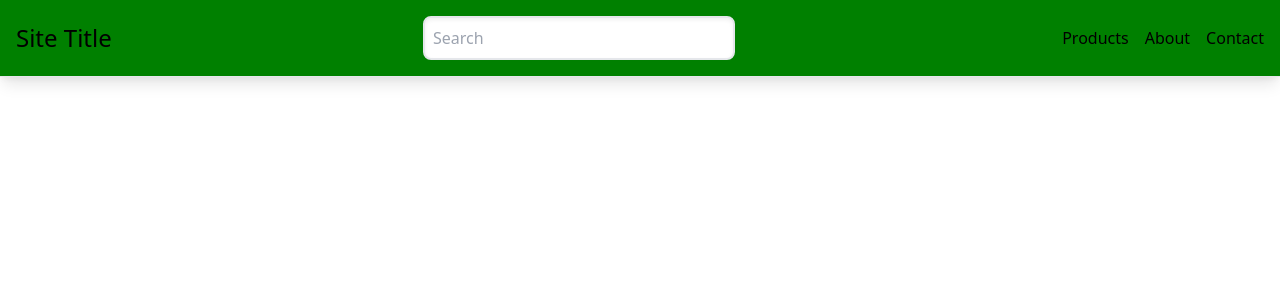
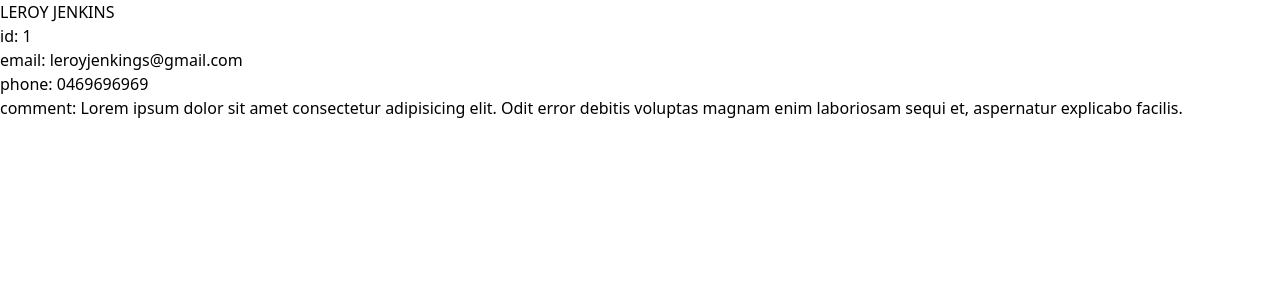
Before and after one commit to Laurent-Bosteels/MEAN, an Angular app in the folder client/: page / in a window 1280 px wide. Shown: the top 300 px of the page. Built offline with nearby package versions, Linux system fonts and the light colour scheme.

Commit message:
friend interface

```diff
--- a/client/src/app/app.component.html
+++ b/client/src/app/app.component.html
@@ -1,51 +1,2 @@
-<header class="border-b md:flex md:items-center md:justify-between p-4 pb-0 shadow-lg md:pb-4">
-
-  <!-- Logo text or image -->
-  <div class="flex items-center justify-between mb-4 md:mb-0">
-    <h1 class="leading-none text-2xl text-grey-darkest">
-      <a class="no-underline text-grey-darkest hover:text-black" href="#">
-        Site Title
-      </a>
-    </h1>
-
-    <a class="text-black hover:text-orange md:hidden" href="#">
-      <i class="fa fa-2x fa-bars"></i>
-    </a>
-  </div>
-  <!-- END Logo text or image -->
-
-  <!-- Search field -->
-  <form class="mb-4 w-full md:mb-0 md:w-1/4">
-    <label class="hidden" for="search-form">Search</label>
-    <input class="bg-grey-lightest border-2 focus:border-orange p-2 rounded-lg shadow-inner w-full" placeholder="Search" type="text">
-    <button class="hidden">Submit</button>
-  </form>
-  <!-- END Search field -->
-
-  <!-- Global navigation -->
-  <nav>
-    <ul class="list-reset md:flex md:items-center">
-      <li class="md:ml-4">
-        <a class="block no-underline hover:underline py-2 text-grey-darkest hover:text-black md:border-none md:p-0" href="#">
-          Products
-        </a>
-      </li>
-      <li class="md:ml-4">
-        <a class="border-t block no-underline hover:underline py-2 text-grey-darkest hover:text-black md:border-none md:p-0" href="#">
-          About
-        </a>
-      </li>
-      <li class="md:ml-4">
-        <a class="border-t block no-underline hover:underline py-2 text-grey-darkest hover:text-black md:border-none md:p-0" href="#">
-          Contact
-        </a>
-      </li>
-    </ul>
-  </nav>
-  <!-- END Global navigation -->
-
-</header>
-
-
-
+<app-friends></app-friends>
 <router-outlet></router-outlet>
--- /dev/null
+++ b/client/src/app/interfaces/friend.ts
@@ -0,0 +1,8 @@
+export interface Friend {
+    id : number;
+    fname : string;
+    lname : string;
+    email : string;
+    phone : string;
+    comment : string;
+}
```
Also changed, not shown: client/src/app/app.module.ts (+6 -2 lines).
